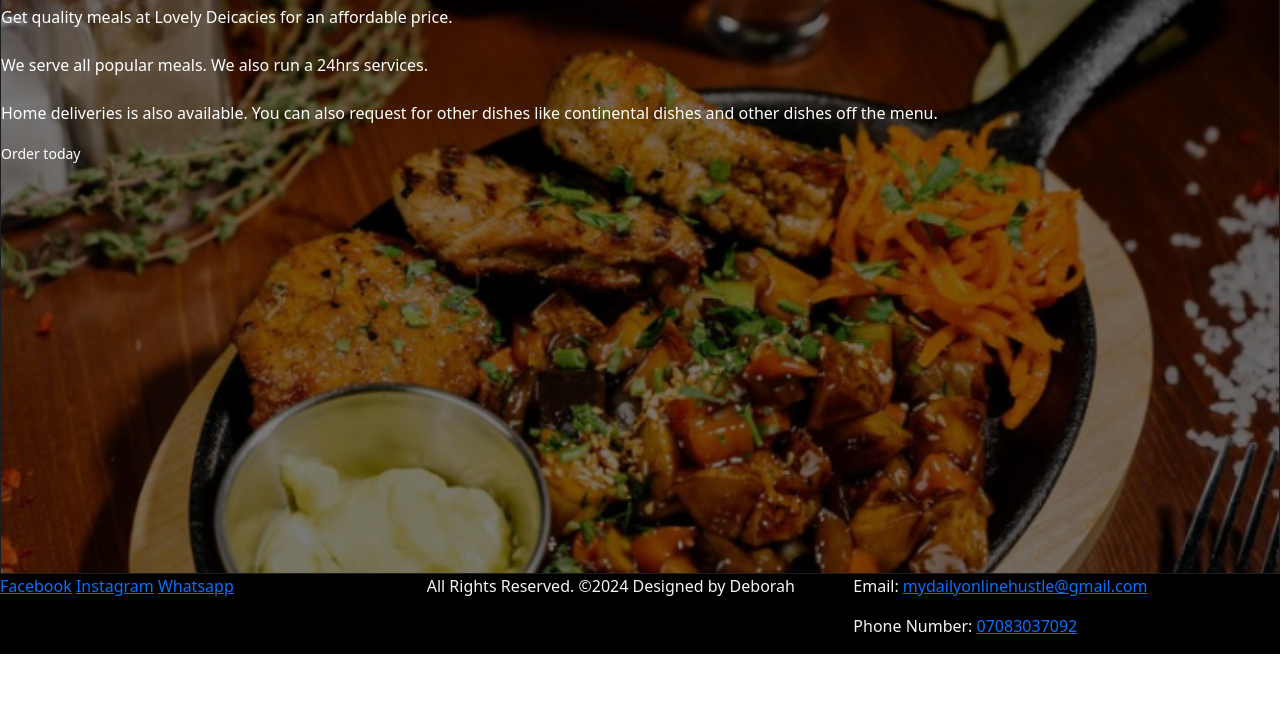
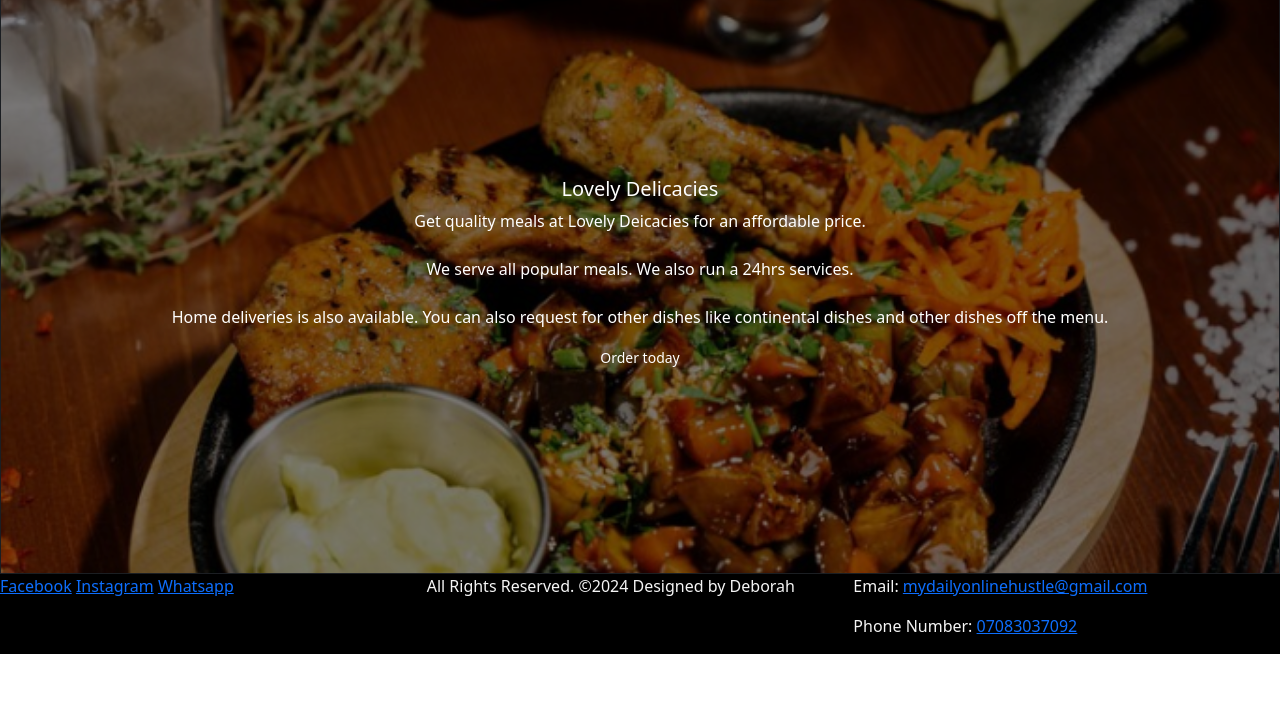
Before and after one commit to Dhebs-Chi/offline-bootstrap, a plain HTML site: page index.html in a window 1280 px wide. Shown: the part 78-800 px from the top of the page. Drawn offline with Linux system fonts and the light colour scheme.

Commit message:
newChanges

```diff
--- a/index.html
+++ b/index.html
@@ -42,9 +42,13 @@
     }
 
     .card-img-overlay {
-        padding: 0; /* Remove padding from card image overlay */
+        display: flex;
+        justify-content: center;
+        align-items: center;
+        flex-direction: column;
+        text-align: center;
+        padding: 20px;
     }
-
     .nav{
         background-color: #399918;
 
@@ -64,6 +68,7 @@
     background-color: #000000;
     color: whitesmoke;
 }
+
 
     </style>
 
```
Also changed, not shown: about.html (+3 -4 lines).
